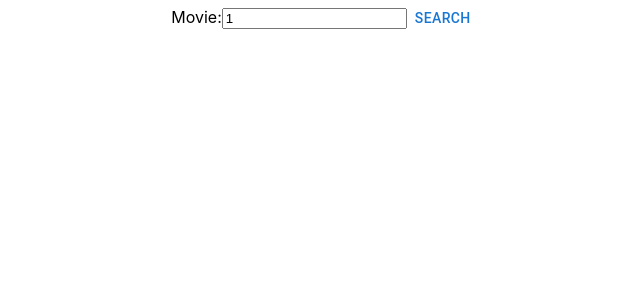
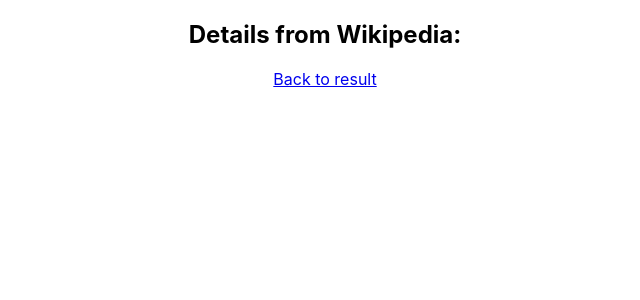
Before and after one commit to nemesv/movie-search, a React (Create React App) app: page /search/1/1 in a window 1280 px wide. Shown: the top 300 px of the page, without its empty margins (315-955 px from the left). Built offline with nearby package versions, Linux system fonts and the light colour scheme; no server answers.

Commit message:
Implement the DetailsPage and the wikipedia API lookup

```diff
--- a/src/App.js
+++ b/src/App.js
@@ -7,6 +7,7 @@ import {
   Route,
 } from "react-router-dom";
 import { SearchPage } from "./SearchPage";
+import { DetailsPage } from "./DetailsPage";
 
 function App() {
   return (
@@ -26,6 +27,7 @@ function App() {
               );
             }}
           </Route>
+          <Route path="/search/:title/:id" component={DetailsPage} />
           <Route path="/search/:title" component={SearchPage} />
           <Route path="/search">
             <Redirect to="/" />
--- /dev/null
+++ b/src/DetailsPage.js
@@ -0,0 +1,39 @@
+import { useMovieDetails } from "./useMovieDetails";
+import { useQuery } from "@apollo/client";
+import CircularProgress from "@mui/material/CircularProgress";
+import { MOVIES_QUERY } from "./moviesQuery";
+import { useParams, Link } from "react-router-dom";
+
+export function DetailsPage() {
+  const { title, id } = useParams();
+  const {
+    loading: moviesLoading, error, data,
+  } = useQuery(MOVIES_QUERY, {
+    variables: { name: title },
+  });
+  let movie = (data && data.searchMovies.filter((m) => m.id == id)[0]);
+
+  let { name, releaseDate } = movie || {};
+
+  let { details, loading: detailsLoading, url: wikipediaUrl } = useMovieDetails(
+    name,
+    releaseDate && new Date(releaseDate).getFullYear()
+  );
+
+  if (data && !movie)
+    return <div>Cannot find movie details.</div>;
+
+  return (
+    <div>
+      <h2>Details from Wikipedia:</h2>
+
+      {(moviesLoading || detailsLoading) && <CircularProgress />}
+      <div>
+        {details}
+      </div>
+      {movie && <a href={movie.socialMedia.imdb || "#"} target="_blank">Open Imdb</a>}
+      {wikipediaUrl && <a href={wikipediaUrl} target="_blank">Open Wikipedia</a>}
+      <Link to={`/search/${title}`}>Back to result</Link>
+    </div>
+  );
+}
--- a/src/MovieSearchResult.js
+++ b/src/MovieSearchResult.js
@@ -5,9 +5,12 @@ import TableContainer from "@mui/material/TableContainer";
 import TableHead from "@mui/material/TableHead";
 import TableRow from "@mui/material/TableRow";
 import Paper from "@mui/material/Paper";
+import { Link, useRouteMatch } from "react-router-dom";
 
 export function MovieSearchResult({ rows, limit = 10 }) {
-  return <div style={{ maxWidth: 650 }}>
+  let { url } = useRouteMatch();
+  return (
+    <div style={{ maxWidth: 650 }}>
       <h1>Results:</h1>
       <TableContainer component={Paper}>
         <Table aria-label="simple table">
@@ -23,11 +26,9 @@ export function MovieSearchResult({ rows, limit = 10 }) {
             {rows.slice(limit).map((row) => (
               <TableRow key={row.id}>
                 <TableCell>
-                {row.name}
+                  <Link to={`${url}/${row.id}`}>{row.name}</Link>
                 </TableCell>
-              <TableCell>
-                {new Date(row.releaseDate).getFullYear()}
-              </TableCell>
+                <TableCell>{new Date(row.releaseDate).getFullYear()}</TableCell>
                 <TableCell>
                   {row.genres.map((g) => g.name).join(", ")}
                 </TableCell>
@@ -37,5 +38,6 @@ export function MovieSearchResult({ rows, limit = 10 }) {
           </TableBody>
         </Table>
       </TableContainer>
-  </div>;
+    </div>
+  );
 }
--- a/src/moviesQuery.js
+++ b/src/moviesQuery.js
@@ -7,6 +7,9 @@ export const MOVIES_QUERY = gql`
       name
       genres {
         name
+      }
+      socialMedia {
+          imdb
       }
       releaseDate
       score
--- /dev/null
+++ b/src/useMovieDetails.js
@@ -0,0 +1,52 @@
+import axios from "axios";
+import { useEffect, useState } from "react";
+
+export function useMovieDetails(name, year) {
+  const [details, setDetails] = useState();
+  const [loading, setLoading] = useState(false);
+  const [url, setUrl] = useState();
+  const baseUrl = `https://en.wikipedia.org/w/api.php`;
+
+  useEffect(() => {
+    async function getDataFromWikiepia() {
+      setLoading(true);
+      try {
+        const searchResponse = await axios.get(baseUrl, {
+          params: {
+            action: "query",
+            format: "json",
+            origin: "*",
+            list: "search",
+            srsearch: `${name} ${new Date(year).getFullYear()} film`,
+          },
+        });
+        const firstResult = searchResponse.data.query.search[0];
+        if (!firstResult) {
+          setDetails("Cannot find the related wikipedia page.");
+          return;
+        }
+        const queryResponse = await axios.get(baseUrl, {
+          params: {
+            action: "query",
+            format: "json",
+            origin: "*",
+            inprop: "url",
+            prop: "info|extracts",
+            pageids: firstResult.pageid,
+            exintro: 1,
+            exsentences: 5,
+            explaintext: 1,
+          },
+        });
+        const pageData = queryResponse.data.query.pages[firstResult.pageid];
+        setDetails(pageData.extract);
+        setUrl(pageData.fullurl);
+      } finally {
+        setLoading(false);
+      }
+    }
+    if (name && year) getDataFromWikiepia();
+  }, [name, year, baseUrl]);
+
+  return { loading, details, url };
+}
```
Also changed, not shown: src/openDetails.js (deleted). Lines whose indentation alone changed are shown as unchanged.
